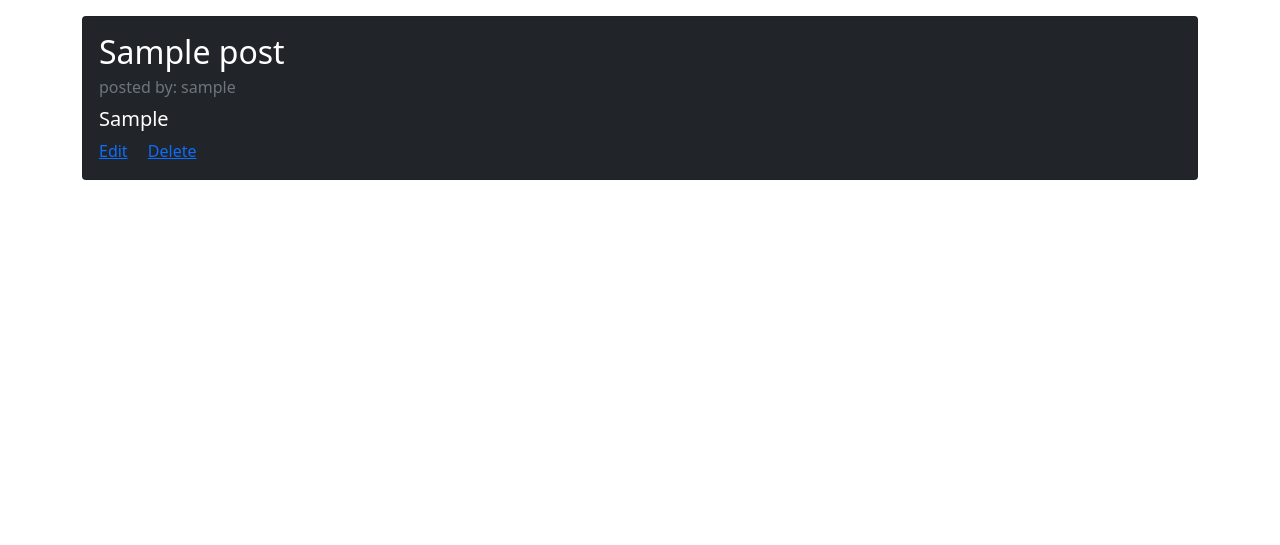
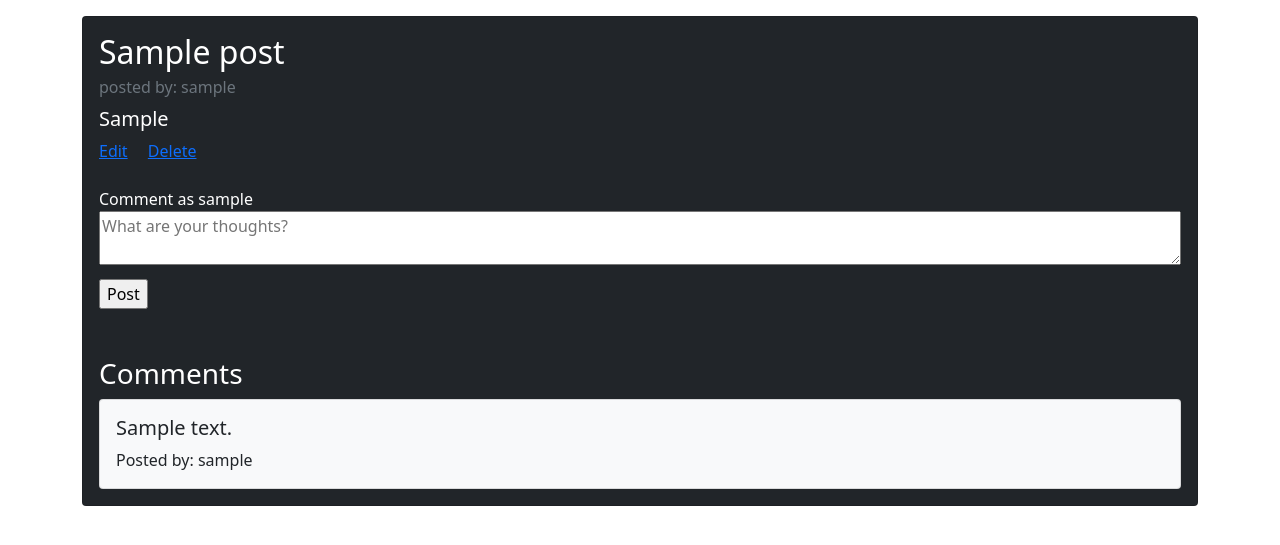
Before and after one commit to dshinnn/flask_social_media, a Flask app: page /post/1 in a window 1280 px wide. Shown: the part 56-601 px from the top of the page. Run offline with Flask 2, Linux system fonts and the light colour scheme; a user stored in the database is signed in; tables that the repository leaves empty hold one stand-in row (values such as "Sample post"); some libraries are stand-ins or nearby versions.

Commit message:
Add comment to post feature added

```diff
--- a/app/forms.py
+++ b/app/forms.py
@@ -1,6 +1,6 @@
 from ast import Pass
 from flask_wtf import FlaskForm
-from wtforms import StringField, PasswordField, SubmitField
+from wtforms import StringField, PasswordField, TextAreaField, SubmitField
 from wtforms.validators import DataRequired, Email, EqualTo
 
 class RegisterForm(FlaskForm):
@@ -19,3 +19,7 @@ class PostForm(FlaskForm):
     title = StringField('Title', validators=[DataRequired()])
     post_section = StringField('Text')
     submit = SubmitField('Post')
+
+class CommentForm(FlaskForm):
+    comment = TextAreaField('Comment', validators=[DataRequired()])
+    submit = SubmitField('Post')
--- a/app/models.py
+++ b/app/models.py
@@ -73,6 +73,9 @@ class Comment(db.Model):
     def __repr__(self):
         return f"<Comment|{self.comment_section}>"
 
+    def get_user(self):
+        return User.query.filter_by(id=self.user_id).first().username
+
     def save_comment(self):
         db.session.commit()
 
--- a/app/routes.py
+++ b/app/routes.py
@@ -2,7 +2,7 @@ from app import app
 from flask import render_template, redirect, url_for, flash
 from flask_login import login_user, logout_user, login_required, current_user
 from app.models import User, Post, Comment
-from app.forms import RegisterForm, LoginForm, PostForm
+from app.forms import RegisterForm, LoginForm, PostForm, CommentForm
 
 @app.route('/')
 def index():
@@ -77,10 +77,20 @@ def create_post():
     return render_template('create_post.html', form=form)
 
 
-@app.route('/post/<int:post_id>')
+@app.route('/post/<int:post_id>', methods=['GET', 'POST'])
 def post_info(post_id):
     post = Post.query.get_or_404(post_id)
-    return render_template('post.html', post=post)
+    form = CommentForm()
+
+    if form.validate_on_submit():
+        comment = form.comment.data
+        user_id = current_user.id
+        post_id = post.id
+        Comment(comment_section=comment, user_id=user_id, post_id=post_id)
+        flash('Comment has been posted', 'secondary')
+        return redirect(url_for('post_info', post_id=post.id))
+
+    return render_template('post.html', post=post, form=form)
 
 @app.route('/post/<int:post_id>/edit_post', methods=['GET', 'POST'])
 @login_required
--- a/app/templates/post.html
+++ b/app/templates/post.html
@@ -12,6 +12,29 @@
             <a href="{{ url_for('edit_post', post_id=post.id) }}" class="card-link">Edit</a>
             <a href="{{ url_for('delete_post', post_id=post.id) }}" class="card-link">Delete</a>
         {% endif %}
+
+        {% if not current_user.is_anonymous %}
+            <form method="POST">
+                {{ form.csrf_token }}
+                <br>
+                <fieldset>
+                    {{ form.comment.label }} as {{ current_user.username }}
+                    <br>
+                    {{ form.comment(class='w-100 min-vh-75 mb-2', max_length=255, placeholder='What are your thoughts?')}}
+                </fieldset>
+                {{ form.submit(class='mb-5') }}
+            </form>
+        {% endif %}
+
+        <h3>Comments</h3>
+        {% for comment in post.comments %}
+            <div class="card bg-light text-dark mt-2">
+                <div class="card-body">
+                    <h5>{{ comment.comment_section }}</h5>
+                    Posted by: {{ comment.get_user() }}
+                </div>
+            </div>
+        {% endfor %}
     </div>
   </div>
 {% endblock %}
```
